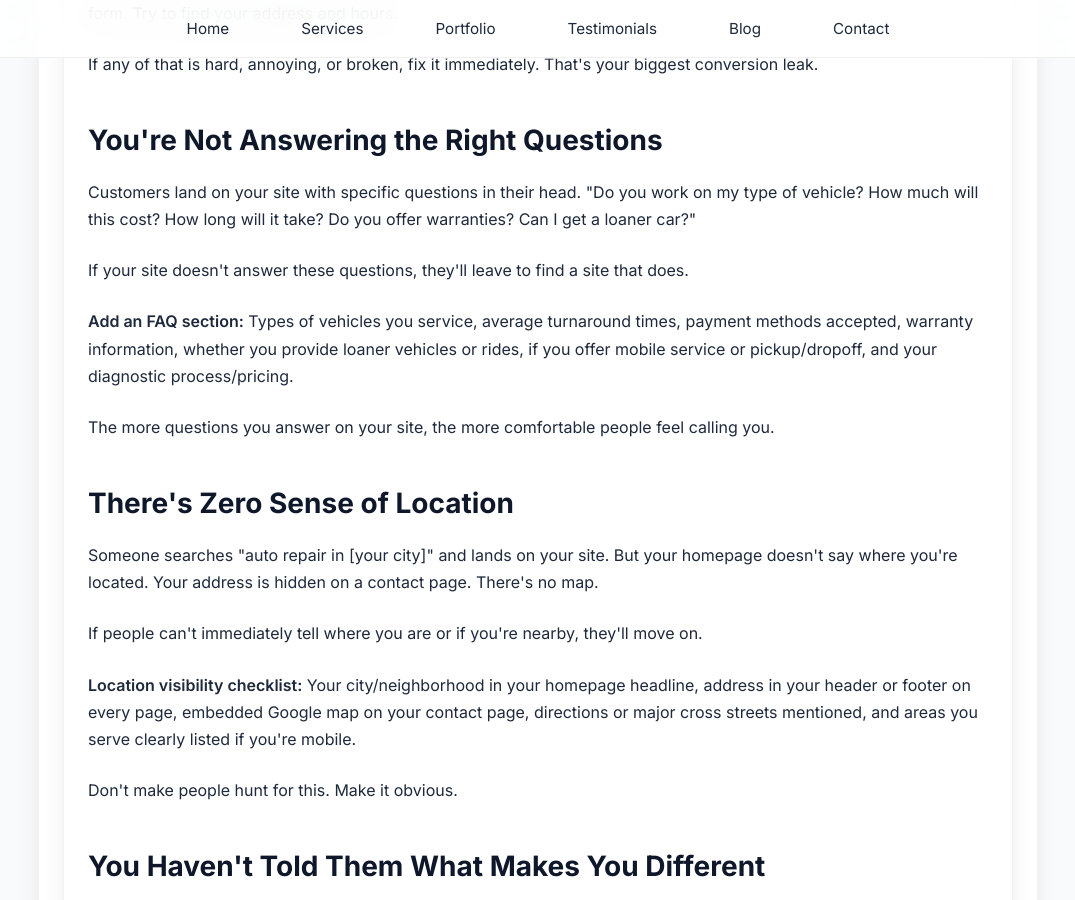
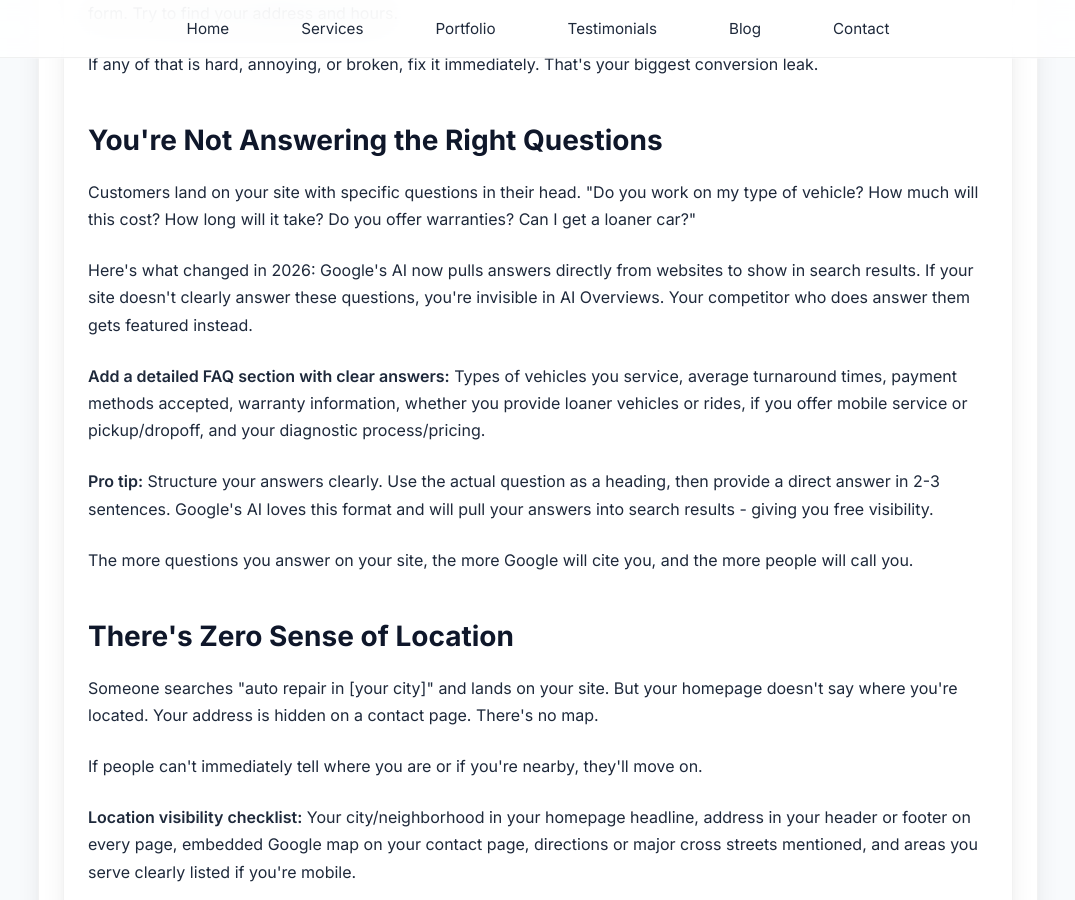
Before and after one commit to JamesBrownR/MeetingSurge, a Jekyll site: the page built from _posts/2025-12-20-website-not-getting-calls.md, in a window 1280 px wide and 900 px high, scrolled down 4314 px. Shown: the whole window, without its empty margins (102-1177 px from the left). Built offline with Jekyll 4.4.1, drawn with Linux system fonts in a browser that asks for light colours.

Commit message:
Update 2025-12-20-website-not-getting-calls.md

```diff
--- a/_posts/2025-12-20-website-not-getting-calls.md
+++ b/_posts/2025-12-20-website-not-getting-calls.md
@@ -71,9 +71,10 @@ image: /blog/blogpics/website-not-getting-calls.webp
 
 <h2>You're Not Answering the Right Questions</h2>
 <p>Customers land on your site with specific questions in their head. "Do you work on my type of vehicle? How much will this cost? How long will it take? Do you offer warranties? Can I get a loaner car?"</p>
-<p>If your site doesn't answer these questions, they'll leave to find a site that does.</p>
-<p><strong>Add an FAQ section:</strong> Types of vehicles you service, average turnaround times, payment methods accepted, warranty information, whether you provide loaner vehicles or rides, if you offer mobile service or pickup/dropoff, and your diagnostic process/pricing.</p>
-<p>The more questions you answer on your site, the more comfortable people feel calling you.</p>
+<p>Here's what changed in 2026: Google's AI now pulls answers directly from websites to show in search results. If your site doesn't clearly answer these questions, you're invisible in AI Overviews. Your competitor who does answer them gets featured instead.</p>
+<p><strong>Add a detailed FAQ section with clear answers:</strong> Types of vehicles you service, average turnaround times, payment methods accepted, warranty information, whether you provide loaner vehicles or rides, if you offer mobile service or pickup/dropoff, and your diagnostic process/pricing.</p>
+<p><strong>Pro tip:</strong> Structure your answers clearly. Use the actual question as a heading, then provide a direct answer in 2-3 sentences. Google's AI loves this format and will pull your answers into search results - giving you free visibility.</p>
+<p>The more questions you answer on your site, the more Google will cite you, and the more people will call you.</p>
 
 <h2>There's Zero Sense of Location</h2>
 <p>Someone searches "auto repair in [your city]" and lands on your site. But your homepage doesn't say where you're located. Your address is hidden on a contact page. There's no map.</p>
```
